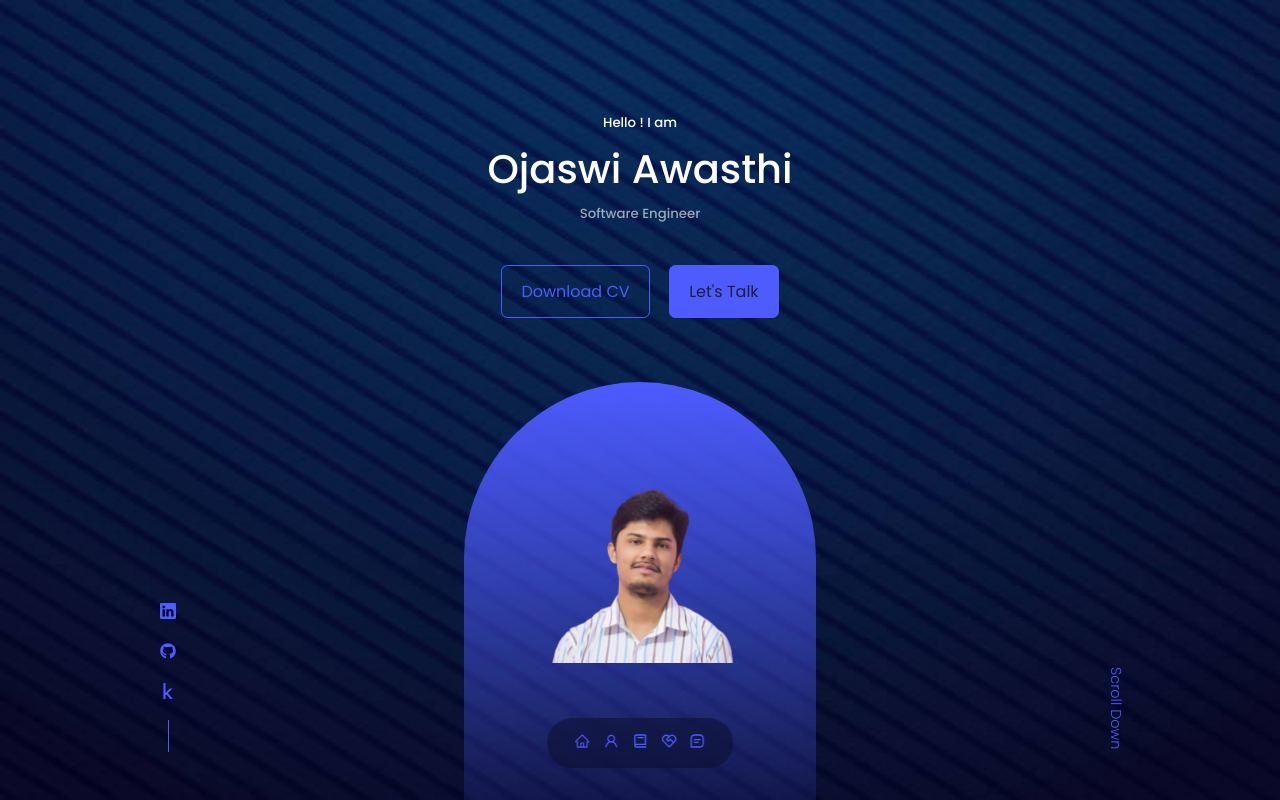
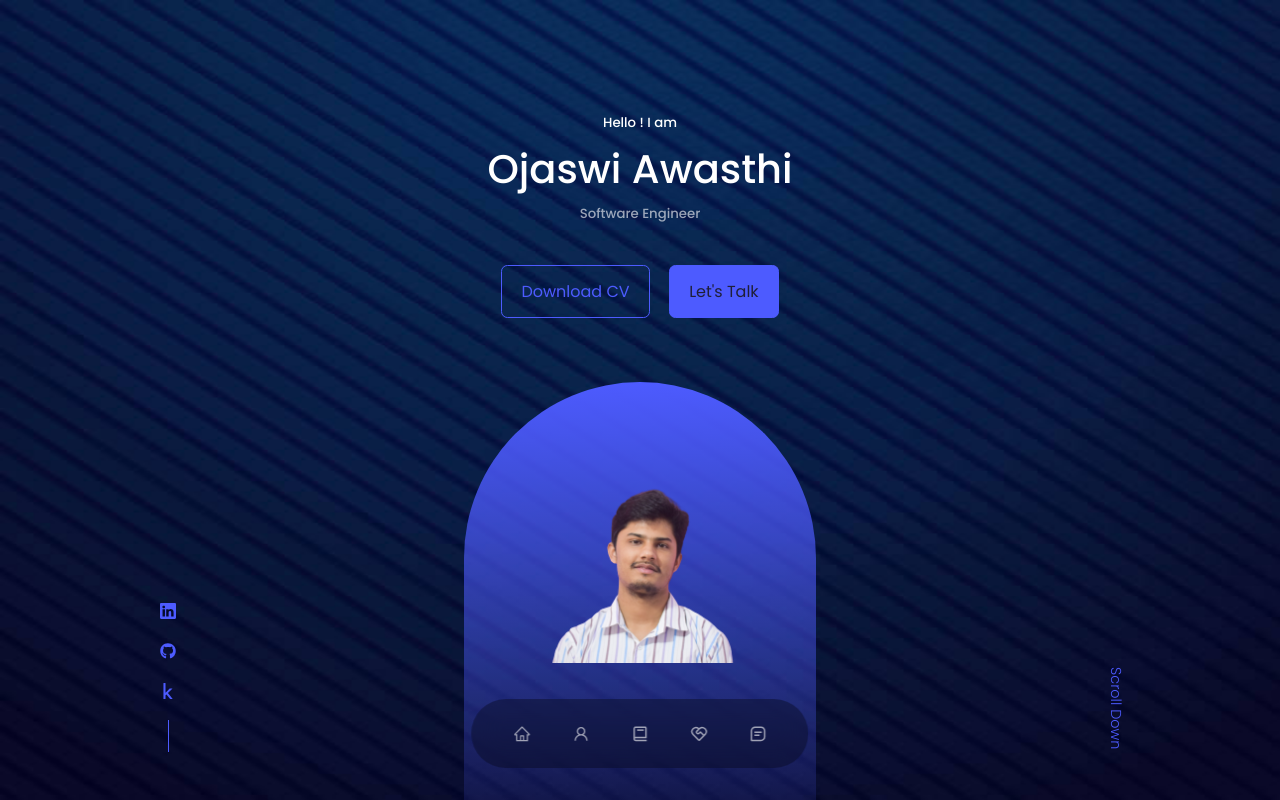
Before and after one commit to Ojaswi2000/ojaswi_portfolio, a React (Create React App) app: page / in a window 1280 px wide. Shown: the top 800 px of the page. Built offline with nearby package versions, Linux system fonts and the light colour scheme.

Commit message:
designing icons

```diff
--- a/src/components/nav/nav.css
+++ b/src/components/nav/nav.css
@@ -13,3 +13,12 @@ nav{
   border-radius: 3rem;
   backdrop-filter: blur(15px);
 }
+
+nav a{
+  background:transparent;
+  padding: 0.9rem;
+  border-radius: 50%;
+  display: flex;
+  color: var(--color-light);
+  font-size: 1.1rem;
+}
```
